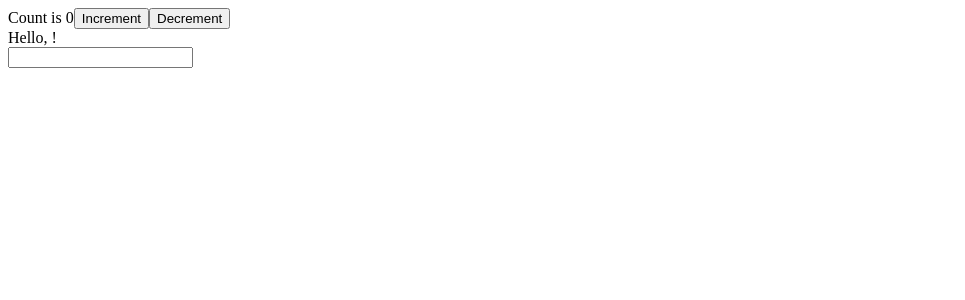
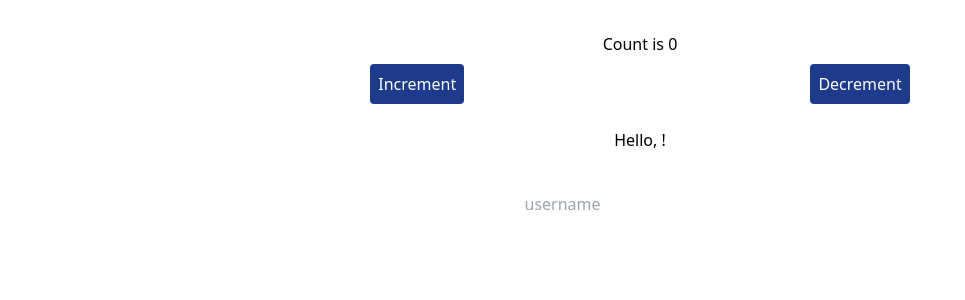
Before and after one commit to lambda-alchemist/todo-d-app-vue, a Vue app: page / in a window 1280 px wide. Shown: the top 300 px of the page, without its empty margins (0-965 px from the left). Built offline with nearby package versions, Linux system fonts and the light colour scheme.

Commit message:
Added basic examples to try and learn

```diff
--- a/package.json
+++ b/package.json
@@ -18,6 +18,7 @@
 	"devDependencies": {
 		"@rushstack/eslint-patch": "^1.2.0",
 		"@types/node": "^18.14.2",
+		"@types/prettier": "^2.7.2",
 		"@vitejs/plugin-vue": "^4.0.0",
 		"@vue/eslint-config-prettier": "^7.1.0",
 		"@vue/eslint-config-typescript": "^11.0.2",
@@ -27,7 +28,7 @@
 		"eslint-plugin-vue": "^9.9.0",
 		"npm-run-all": "^4.1.5",
 		"postcss": "^8.4.21",
-		"prettier": "^2.8.4",
+		"prettier": "^2.8.7",
 		"prettier-plugin-tailwindcss": "^0.2.6",
 		"tailwindcss": "^3.3.1",
 		"typescript": "~4.8.4",
--- /dev/null
+++ b/postcss.config.cjs
@@ -0,0 +1,8 @@
+/** @type {import('postcss-load-config').Config} */
+// eslint-disable-next-line no-undef
+module.exports = {
+	plugins: {
+		tailwindcss: {},
+		autoprefixer: {},
+	},
+}
--- a/postcss.config.js
+++ /dev/null
@@ -1,6 +0,0 @@
-export default {
-	plugins: {
-		tailwindcss: {},
-		autoprefixer: {},
-	},
-}
--- a/src/App.vue
+++ b/src/App.vue
@@ -1,13 +1,13 @@
 <script setup lang="ts">
-import HelloUser from './components/HelloUser.vue';
-import CountButton from './components/CountButton.vue';
+import HelloUser from './components/HelloUser.vue'
+import CountButton from './components/CountButton.vue'
 </script>
 
 <template>
-	<div id="root">
+	<div id="root" class="m-4 p-4">
 		<div id="card">
-			<CountButton/>
+			<CountButton />
 		</div>
-		<HelloUser username="Guilherme"/>
+		<HelloUser username="Guilherme" />
 	</div>
 </template>
--- a/src/components/CountButton.vue
+++ b/src/components/CountButton.vue
@@ -1,4 +1,4 @@
-<script setup lang='ts'>
+<script setup lang="ts">
 import { ref } from 'vue'
 
 const count = ref(0)
@@ -8,7 +8,21 @@ const decr = () => count.value--
 </script>
 
 <template>
-	<span>Count is {{ count }}</span>
-	<button @click.prevent='incr'>Increment</button>
-	<button @click.prevent='decr'>Decrement</button>
+	<div class="flex flex-col text-center">
+		Count is {{ count }}
+		<div class="flex justify-evenly align-middle">
+			<button
+				@click.prevent="incr"
+				class="m-2 rounded bg-blue-900 p-2 text-white hover:bg-blue-200 hover:text-black"
+			>
+				Increment
+			</button>
+			<button
+				@click.prevent="decr"
+				class="m-2 rounded bg-blue-900 p-2 text-white hover:bg-blue-200 hover:text-black"
+			>
+				Decrement
+			</button>
+		</div>
+	</div>
 </template>
--- a/src/components/HelloUser.vue
+++ b/src/components/HelloUser.vue
@@ -5,8 +5,10 @@ const name = ref('')
 </script>
 
 <template>
-	Hello, {{ name }}!
-	<form id="username">
-		<input v-model="name" />
-	</form>
+	<div class="m-2 flex flex-col p-2 text-center">
+		Hello, {{ name }}!
+		<form class="m-4 p-4">
+			<input placeholder="username" v-model="name" class="rounded border-blue-400 p-2" />
+		</form>
+	</div>
 </template>
--- a/src/index.ts
+++ b/src/index.ts
@@ -1,6 +1,6 @@
 import { createApp } from 'vue'
 import App from './App.vue'
-// import './index.css'
+import './index.css'
 
 const app = createApp(App)
 
```
Also changed, not shown: prettier.config.cjs (added, +12 -0 lines), .prettierrc.json (deleted), 1 other file (tests, documents, lock files or other folders).
